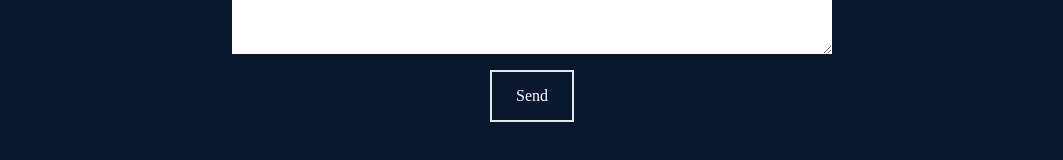
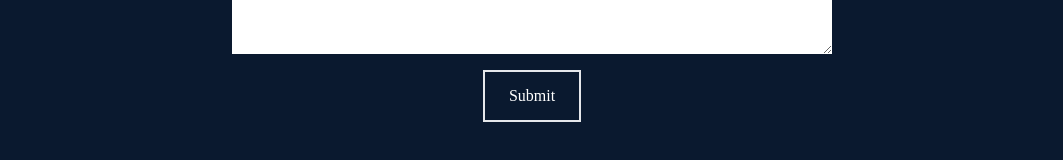
Before and after one commit to eddieb2/_portfolio, a React (Create React App) app: page / in a window 1280 px wide. Shown: the part 3752-3912 px from the top of the page, without its empty margins (108-1171 px from the left). Built offline with nearby package versions, Linux system fonts and the light colour scheme.

Commit message:
adds form validation

```diff
--- a/src/components/Contact.jsx
+++ b/src/components/Contact.jsx
@@ -17,18 +17,27 @@ const Contact = () => {
 					</p>
 					<p className='text-gray-400 py-4'>Submit the form below.</p>
 				</div>
-				<input className='p-2 ' type='text' name='name' placeholder='Name' />
-				<input className='my-4 p-2' type='email' name='email' placeholder='Email' />
+				<input className='p-2 ' type='text' name='name' required placeholder={'Name'} />
+				<input
+					className='my-4 p-2'
+					type='email'
+					name='email'
+					required
+					placeholder='Email'
+				/>
+
 				<textarea
 					className='p-2'
 					name='message'
 					cols='30'
 					rows='10'
 					placeholder='Message...'
+					required
 				></textarea>
-				<button className='text-white border-2 px-6 py-3 my-4 mx-auto flex items-center hover:bg-red-400 hover:font-bold'>
-					Send
-				</button>
+				<input
+					type='submit'
+					className='text-white border-2 px-6 py-3 my-4 mx-auto flex items-center hover:bg-red-400 hover:font-bold'
+				/>
 			</form>
 		</div>
 	);
```
